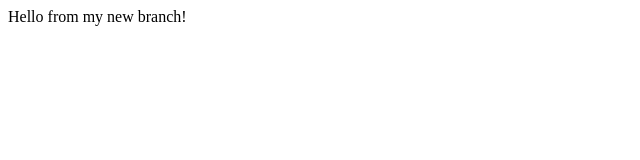
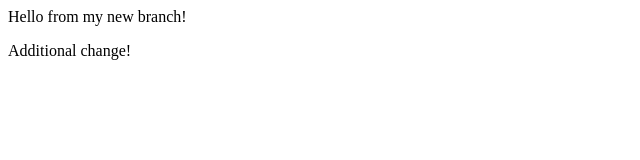
Before and after one commit to washerington/hihihi, a plain HTML site: page index.html in a window 1280 px wide. Shown: the whole page, without its empty margins (0-640 px from the left). Drawn offline with Linux system fonts and the light colour scheme.

Commit message:
Added new content to index.html in my new branch

```diff
--- a/index.html
+++ b/index.html
@@ -1,5 +1,6 @@
 <html>
 	<body>
 		<p>Hello from my new branch!</p>
+		<p>Additional change!</p>
 	</body>
 </html>
```
